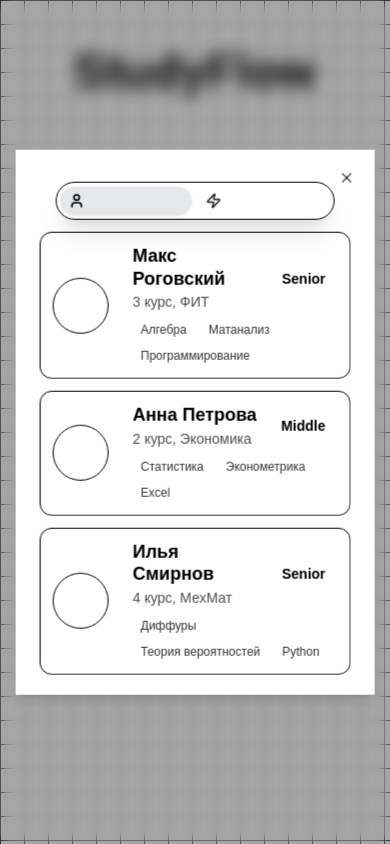
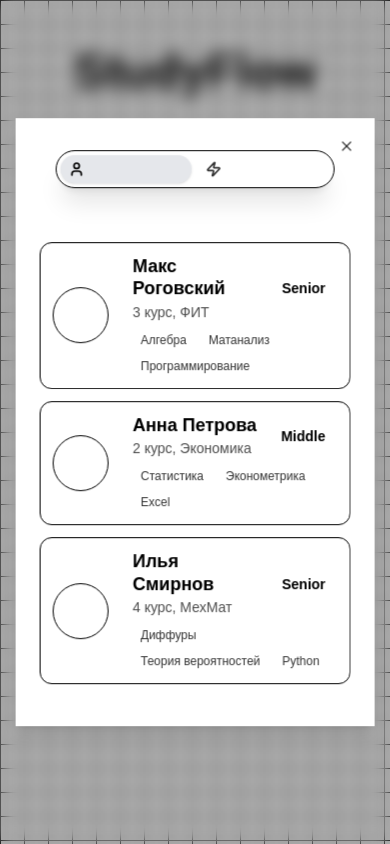
Before and after one commit to summit164/studyproject, a Next.js app: page /grid in a window 390 px wide. Both pictures are taken after a click on the button "Нужна помощь". Built offline with nearby package versions, Linux system fonts and the light colour scheme.

Commit message:
UI: fix mobile size of 'Нужна помощь' dialog across tabs; set fixed height and scrollable content

```diff
--- a/src/app/grid/page.tsx
+++ b/src/app/grid/page.tsx
@@ -94,7 +94,7 @@ export default function GridBackgroundDemo() {
             <DialogTrigger asChild>
               <Button variant="outline" size="lg" className="h-12 w-64 sm:h-12 sm:w-72 text-xl font-bold rounded-full mx-auto">Нужна помощь</Button>
             </DialogTrigger>
-            <DialogContent className="fixed left-1/2 top-1/2 -translate-x-1/2 -translate-y-1/2 w-[92vw] sm:w-[560px] min-h-[360px] sm:min-h-[420px] pt-3 sm:pt-4 pb-5 sm:pb-6 border-none overflow-visible">
+            <DialogContent className="fixed left-1/2 top-1/2 -translate-x-1/2 -translate-y-1/2 w-[92vw] sm:w-[560px] h-[72vh] sm:h-[520px] pt-3 sm:pt-4 pb-5 sm:pb-6 border-none overflow-hidden">
               {/* Кнопка закрытия */}
               <DialogClose asChild>
                 <button aria-label="Закрыть" className="absolute top-3 right-3 z-50 inline-flex items-center justify-center rounded-md p-2 text-foreground/70 hover:text-foreground hover:bg-muted transition">
@@ -102,7 +102,7 @@ export default function GridBackgroundDemo() {
                 </button>
               </DialogClose>
               {/* Закрепляем переключалку: верхняя строка сетки, контент — ниже */}
-              <div className="mt-5 sm:mt-6 grid grid-rows-[auto,1fr]">
+              <div className="mt-5 sm:mt-6 grid grid-rows-[auto,1fr] h-full">
                  <NavBar
                    position="relative"
                    className="w-[90%] sm:w-[85%] max-w-[380px] sm:max-w-[420px] mx-auto"
@@ -112,7 +112,7 @@ export default function GridBackgroundDemo() {
                    ]}
                    onChange={(name) => setActiveTab(name)}
                  />
-                 <div className="mt-3 sm:mt-4 overflow-y-auto flex flex-col">
+                 <div className="mt-3 sm:mt-4 overflow-y-auto flex flex-col min-h-0">
                    {activeTab === "Выбрать Хелпера" && (
                      <div className="space-y-3">
                        {helpers.map((h) => (
@@ -220,7 +220,7 @@ export default function GridBackgroundDemo() {
           </Dialog>
           {/* Диалог, открывающийся при клике на карточку хелпера, с той же формой */}
           <Dialog open={helperFormOpen} onOpenChange={setHelperFormOpen}>
-            <DialogContent className="fixed left-1/2 top-1/2 -translate-x-1/2 -translate-y-1/2 w-[92vw] sm:w-[560px] min-h-[360px] sm:min-h-[420px] pt-3 sm:pt-4 pb-5 sm:pb-6 border-none overflow-visible">
+            <DialogContent className="fixed left-1/2 top-1/2 -translate-x-1/2 -translate-y-1/2 w-[92vw] sm:w-[560px] h-[72vh] sm:h-[520px] pt-3 sm:pt-4 pb-5 sm:pb-6 border-none overflow-hidden">
               {/* Кнопка назад слева сверху */}
               <button
                 aria-label="Назад"
```
